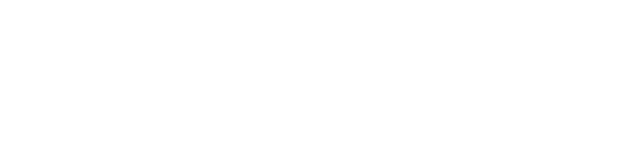
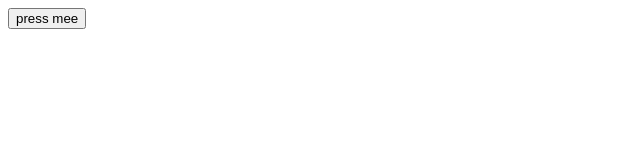
Before and after one commit to siracussa/siracussa.github.io, a plain HTML site: page two.html in a window 1280 px wide. Shown: the whole page, without its empty margins (0-640 px from the left). Drawn offline with Linux system fonts and the light colour scheme.

Commit message:
Update two.html

```diff
--- a/two.html
+++ b/two.html
@@ -7,6 +7,7 @@
     <link href="style.css" rel="stylesheet" type="text/css" />
   </head>
   <body>
+    <button onclick="varName()">press mee</button>
     <script src="script.js"></script>
   </body>
 </html>
```
